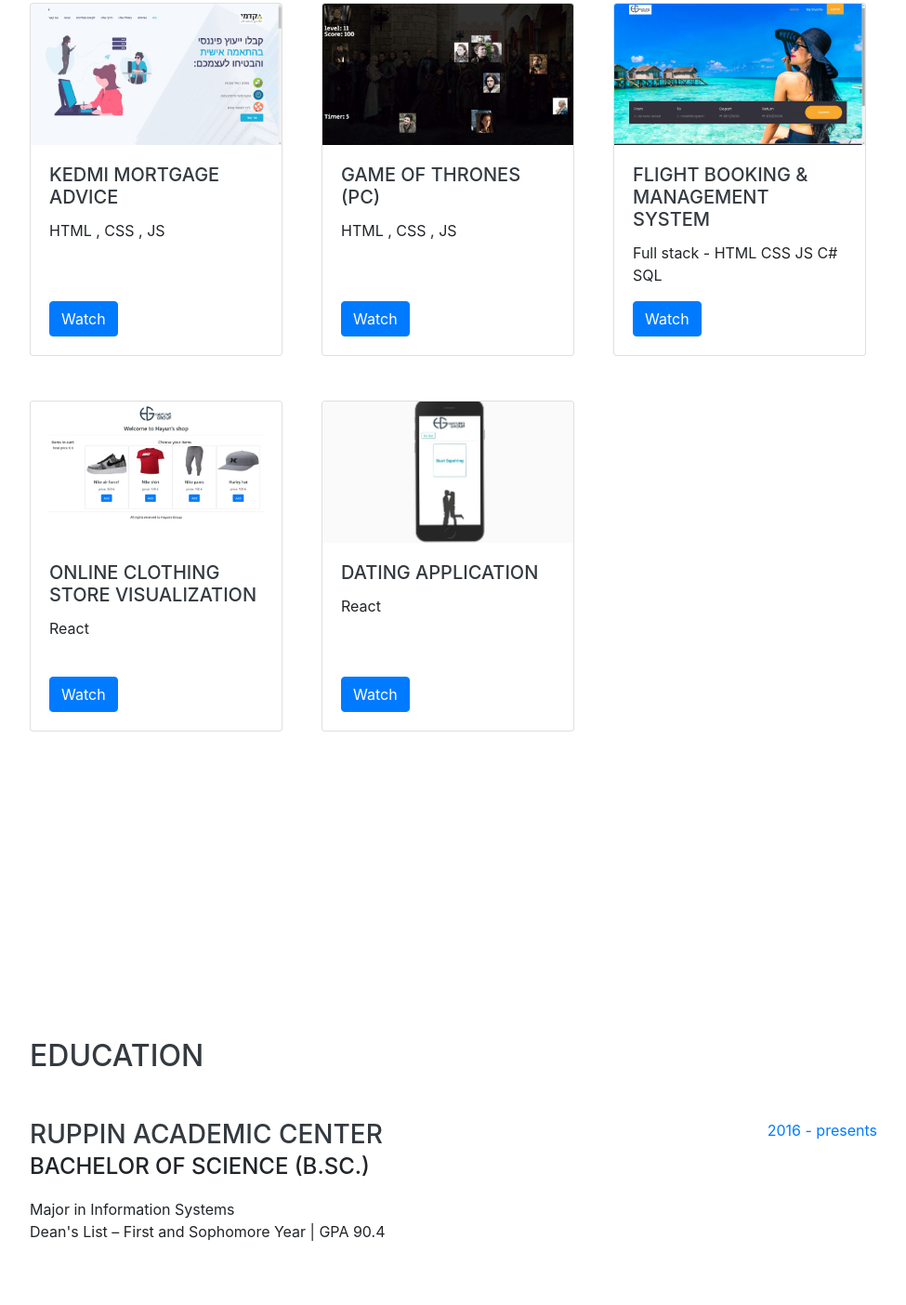
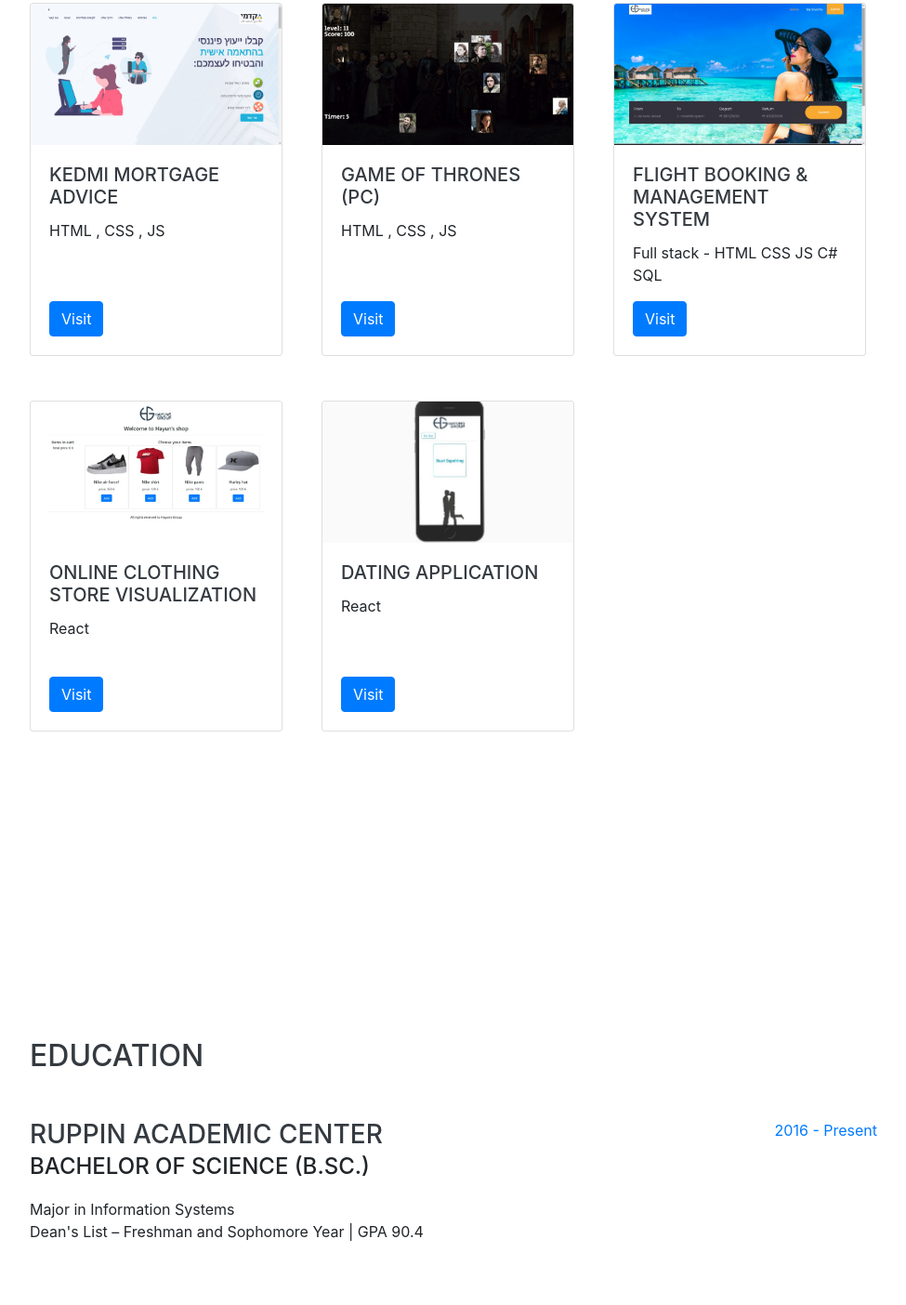
Before and after one commit to OriHayun/Portfolio, a website with bundled scripts: page index.html in a window 1280 px wide. Shown: the part 932-2336 px from the top of the page at 93% size, without its empty margins (288-1263 px from the left). Built offline with nearby package versions, Linux system fonts and the light colour scheme; a web font is replaced by a local one.

Commit message:
Fix spelling errors

```diff
--- a/index.html
+++ b/index.html
@@ -44,7 +44,7 @@
         <div class="collapse navbar-collapse" id="navbarSupportedContent">
             <ul class="navbar-nav">
                 <li class="nav-item">
-                    <a class="nav-link js-scroll-trigger" href="#about">Summery</a>
+                    <a class="nav-link js-scroll-trigger" href="#about">Summary</a>
                 </li>
                 <li class="nav-item">
                     <a class="nav-link js-scroll-trigger" href="#Projects">Projects</a>
@@ -114,7 +114,7 @@
                             <div class="card-body">
                                 <h5 class="card-title">Kedmi Mortgage Advice</h5>
                                 <p class="card-text">HTML , CSS , JS</p><br /><br />
-                                <a href="http://proj.ruppin.ac.il/igroup4/project/KedmiWebsite/kedmi/kedmi.html" class="btn btn-primary">Watch</a>
+                                <a href="http://proj.ruppin.ac.il/igroup4/project/KedmiWebsite/kedmi/kedmi.html" target="_blank" class="btn btn-primary">Visit</a>
                             </div>
                         </div>
                     </div>
@@ -124,7 +124,7 @@
                             <div class="card-body">
                                 <h5 class="card-title">Game of Thrones (pc)</h5>
                                 <p class="card-text">HTML , CSS , JS</p><br /><br />
-                                <a href="http://proj.ruppin.ac.il/igroup4/project/TheIronThroneRace/gamePC/index.html" class="btn btn-primary">Watch</a>
+                                <a href="http://proj.ruppin.ac.il/igroup4/project/TheIronThroneRace/gamePC/index.html" target="_blank" class="btn btn-primary">Visit</a>
                             </div>
                         </div>
                     </div>
@@ -134,7 +134,7 @@
                             <div class="card-body">
                                 <h5 class="card-title">Flight booking & management system</h5>
                                 <p class="card-text">Full stack - HTML CSS JS C# SQL </p>
-                                <a href="#" class="btn btn-primary">Watch</a>
+                                <a href="http://proj.ruppin.ac.il/igroup4/test1/tar3/pages/index.html" target="_blank" class="btn btn-primary">Visit</a>
                             </div>
                         </div>
                     </div>
@@ -147,7 +147,7 @@
                             <div class="card-body">
                                 <h5 class="card-title">Online clothing store visualization</h5>
                                 <p class="card-text">React</p><br />
-                                <a href="http://proj.ruppin.ac.il/igroup4/project/clothing/" class="btn btn-primary">Watch</a>
+                                <a href="http://proj.ruppin.ac.il/igroup4/project/clothing/" target="_blank" class="btn btn-primary">Visit</a>
                             </div>
                         </div>
                     </div>
@@ -157,7 +157,7 @@
                             <div class="card-body">
                                 <h5 class="card-title">Dating application</h5>
                                 <p class="card-text">React</p><br /><br />
-                                <a href="http://proj.ruppin.ac.il/igroup4/mobile/client" class="btn btn-primary">Watch</a>
+                                <a href="http://proj.ruppin.ac.il/igroup4/mobile/client" target="_blank" class="btn btn-primary">Visit</a>
                             </div>
                         </div>
                     </div>
@@ -187,10 +187,10 @@
                         <h3 class="mb-0"> Ruppin Academic Center</h3>
                         <div class="subheading mb-3">Bachelor of Science (B.Sc.)</div>
                         <div>Major in Information Systems</div>
-                        <p> Dean's List – First and Sophomore Year | GPA 90.4 </p>
+                        <p> Dean's List – Freshman and Sophomore Year | GPA 90.4 </p>
                     </div>
                     <div class="resume-date text-md-right">
-                        <span class="text-primary">2016 - presents</span>
+                        <span class="text-primary">2016 - Present</span>
                     </div>
                 </div>
             </div>
```
Also changed, not shown: 1 other file.
